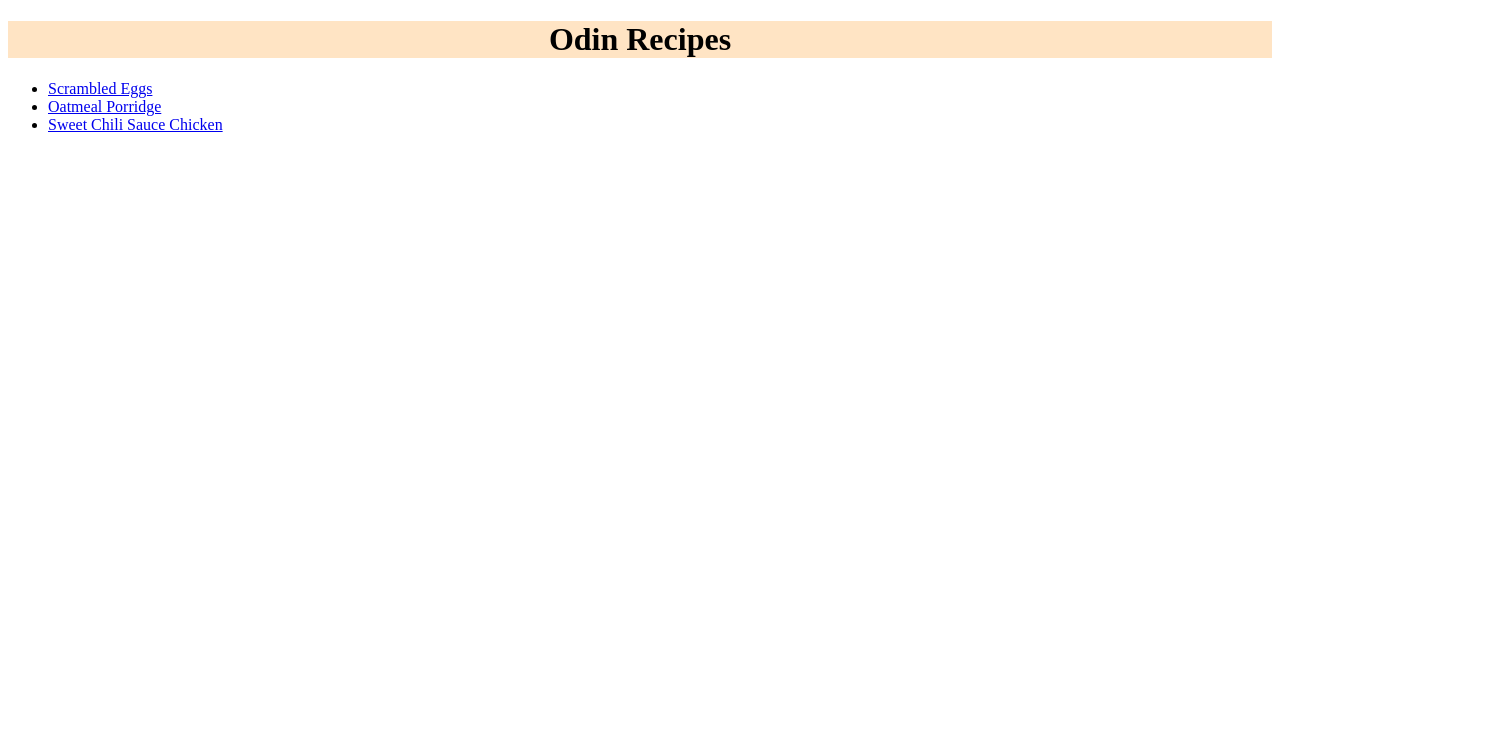
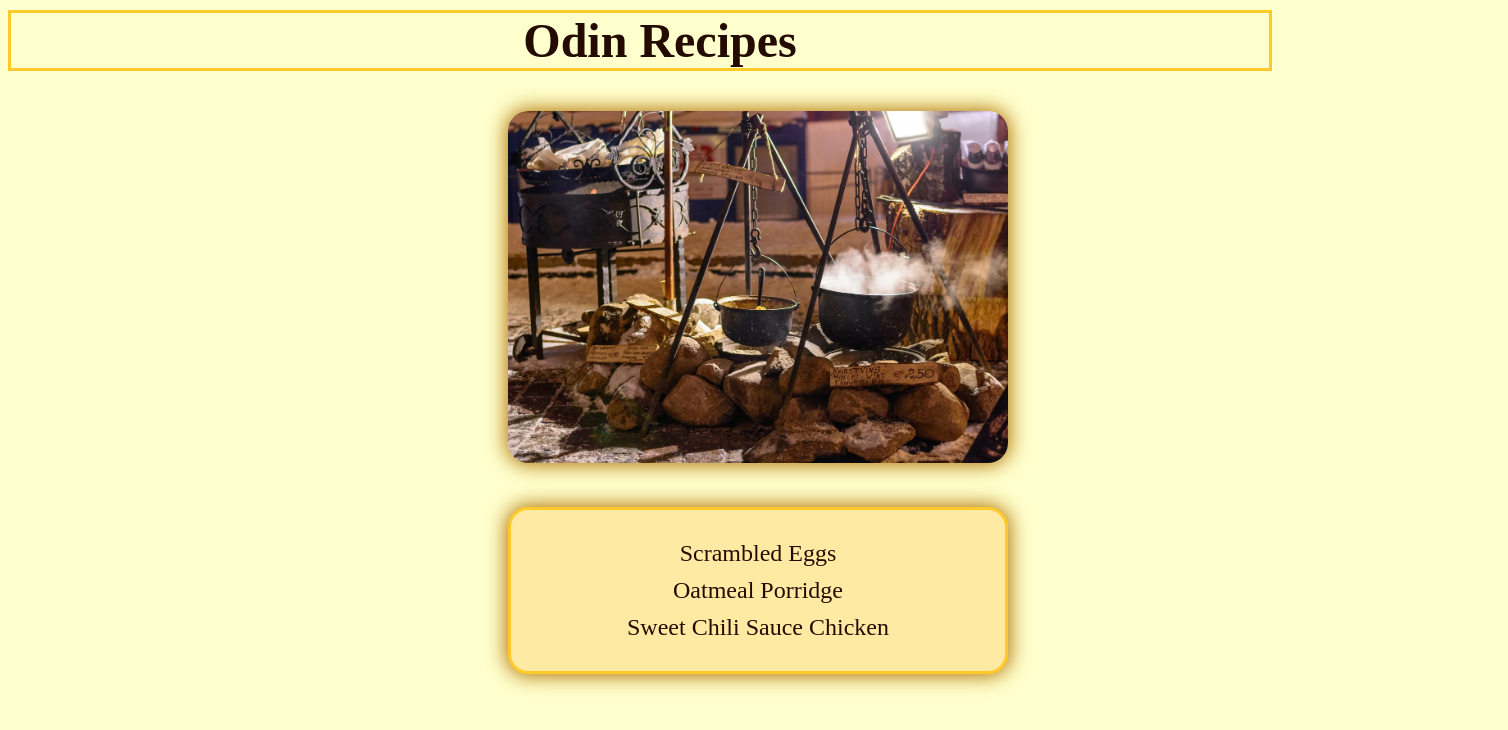
Before and after one commit to kaydarovv/odin-recipes-2, a plain HTML site: page index.html in a window 1280 px wide. Shown: the whole page, 1508 px wide, since content can reach past the window. Drawn offline with Linux system fonts and the light colour scheme.

Commit message:
Style and positioned index.html

```diff
--- a/index.html
+++ b/index.html
@@ -4,14 +4,17 @@
     <meta charset="UTF-8">
     <meta name="viewport" content="width=device-width, initial-scale=1.0">
     <link rel="stylesheet" href="style.css">
-    <title>Document</title>
+    <title>Odin Recipes</title>
 </head>
 <body>
     <h1>Odin Recipes</h1>
+    <img class="hero-image" src="./images/hero-image.webp" alt="">
+    <div class="block">
     <ul>
-        <li><a href="./recipes/scrambled-eggs.html" target="_blank">Scrambled Eggs</a></li>
-        <li><a href="./recipes/porridge.html" target="_blank">Oatmeal Porridge</a></li>
-        <li><a href="./recipes/chili-chicken.html" target="_blank">Sweet Chili Sauce Chicken</a></li>
+        <li class="recipe"><a href="./recipes/scrambled-eggs.html" target="_blank">Scrambled Eggs</a></li>
+        <li class="recipe"><a href="./recipes/porridge.html" target="_blank">Oatmeal Porridge</a></li>
+        <li class="recipe"><a href="./recipes/chili-chicken.html" target="_blank">Sweet Chili Sauce Chicken</a></li>
     </ul>
+    </div>
 </body>
 </html>
--- a/style.css
+++ b/style.css
@@ -1,9 +1,61 @@
-img {
-    width: 400px;
+* {
+    box-sizing: border-box;
+}
+
+body {
+    background-color: #ffffcd;
+}
+
+h1 {
+    border: medium solid #ffca2a;
+    text-align: center;
+    font-size: 48px;
+    margin: 10px 0px 40px;
+    color: #240b01;
+    padding-left: 40px;
+    width: 100%;
     height: auto;
 }
 
-h1 {
+
+
+ul {
+    background-color: #ffeaa4;
+    list-style: none;
+    border: medium solid #ffca2a;
+    padding: 20px;
+    width: 500px;
+    padding: 20px 50px;
+    margin: 40px 500px;
     text-align: center;
-    background-color: bisque;
+    border-radius: 20px;
+    box-shadow: 0px 0px 20px 2px #b07201;
 }
+
+.recipe {
+    font-size: 24px;
+    margin: 10px 0px 10px 0px;
+}
+
+.hero-image {
+    width: 500px;
+    height: auto;
+    margin: 0 500px;
+    border-radius: 20px;
+    box-shadow: 0px 0px 20px 2px #b07201;
+}
+
+.hero-image:hover {
+    transform: scale(1.05);
+}
+
+a {
+    text-decoration: none;
+    display: inline-block;
+    color: #240b01;
+}
+
+a:hover {
+    color: #b07201;
+    transform: scale(1.05);
+}
```
Also changed, not shown: images/hero-image.webp (added).
